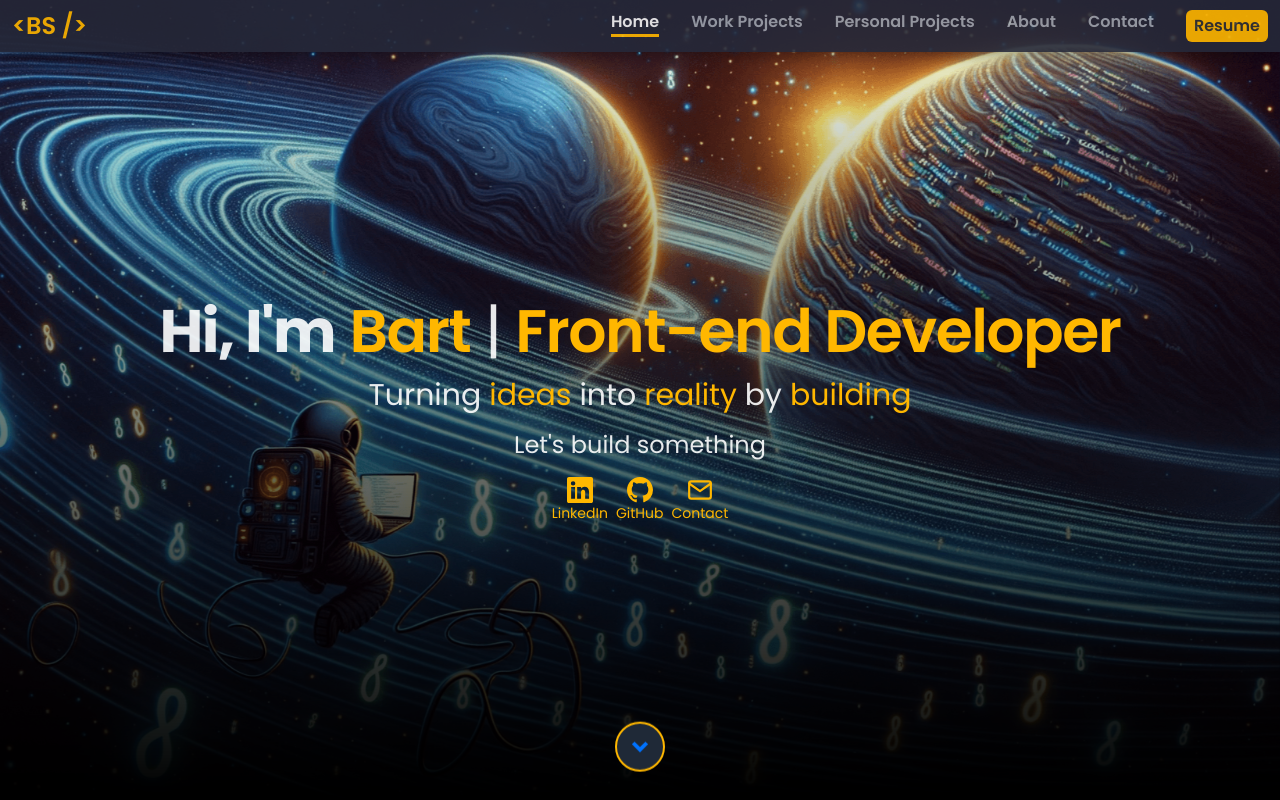
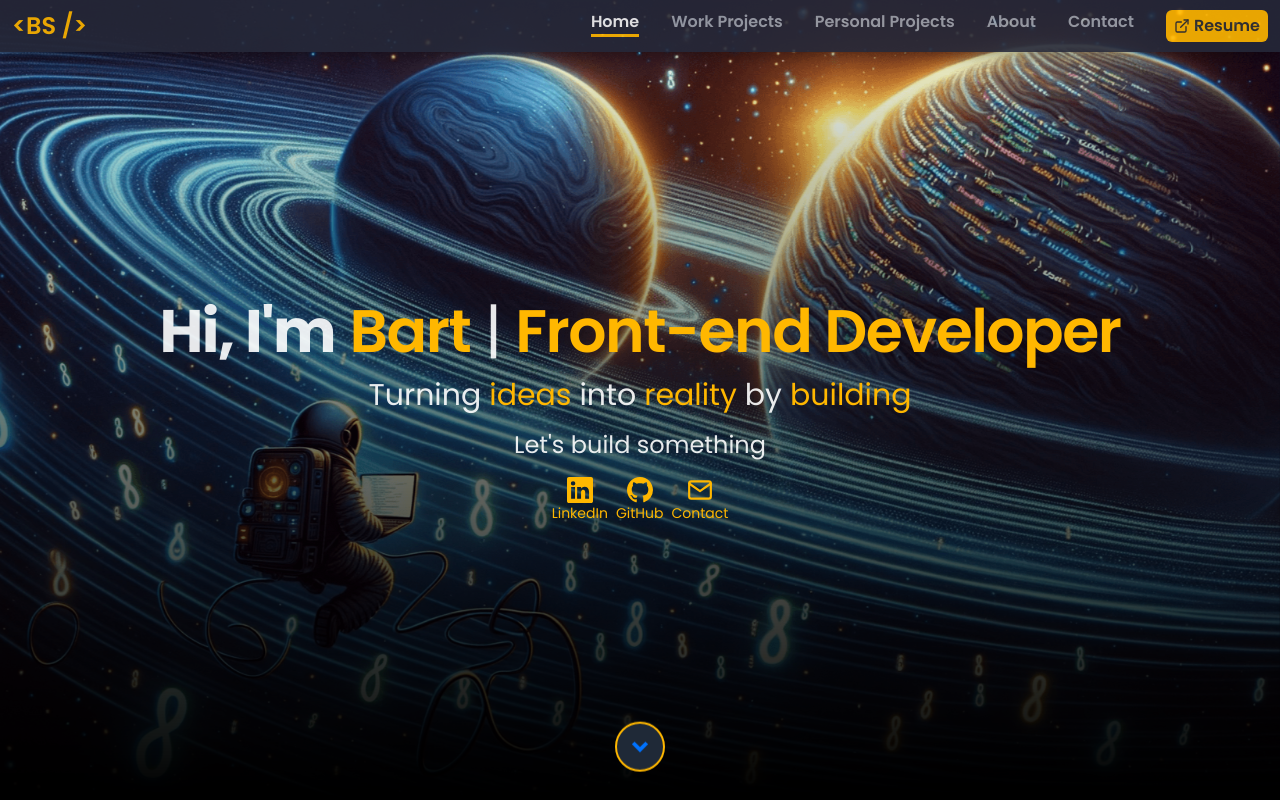
Before and after one commit to bartswierz/portfolio-website-updated, a Next.js app: page / in a window 1280 px wide. Shown: the top 800 px of the page. Built offline with nearby package versions, Linux system fonts and the light colour scheme; what tailwindcss-animated would draw is missing.

Commit message:
added external link icon for resume CTA button

```diff
--- a/src/app/components/Navbar/Navbar.tsx
+++ b/src/app/components/Navbar/Navbar.tsx
@@ -2,6 +2,7 @@
 import Link from "next/link";
 import { useState, useEffect } from "react";
 import { Spin as Hamburger } from "hamburger-react";
+import { FiExternalLink } from "react-icons/fi";
 
 const NavbarNew = () => {
   const [active, setActive] = useState("home");
@@ -70,6 +71,7 @@ const NavbarNew = () => {
               <span className={`${underlineStyle} ${active === "home" ? "max-w-full" : ""}`}></span>
             </a>
 
+            {/* TODO - turn project and work project into one dropdown */}
             <a
               href="#work"
               className="group text-gray-400 hover:text-gray-100 font-semibold transition duration-300"
@@ -108,9 +110,10 @@ const NavbarNew = () => {
 
             <a
               href="./files/Bartosz_Swierzynski.pdf"
-              className="group text-gray-400- text-white- text-primary hover:bg-brand/80 hover:text-gray-100 font-semibold transition duration-300 bg-brand px-2 py-1 rounded-md text-md"
+              className="group text-gray-400- text-white- text-primary hover:bg-brand/90 hover:text-gray-100 font-semibold transition duration-300 bg-brand px-2 py-1 rounded-md text-md flex gap-1 items-center justify-center"
               target="_blank"
             >
+              <FiExternalLink />
               <p className={`${active === "resume" ? "text-gray-100" : ""} `}>Resume</p>
               {/* <span className={`${underlineStyle} ${active === "resume" ? "max-w-full" : ""}`}></span> */}
             </a>
```
